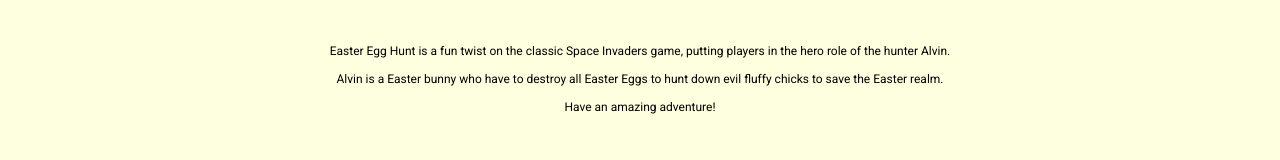
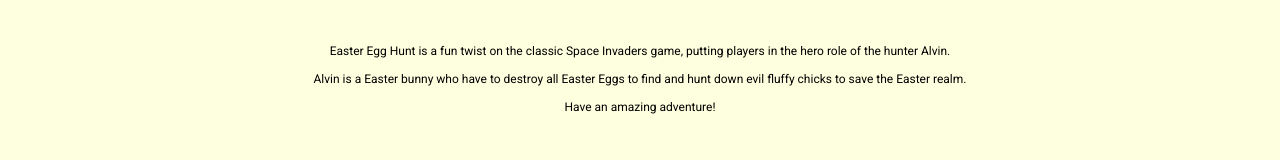
Before and after one commit to Lu-Smith/easter-mobile-game-vue, a Vue app: page / in a window 1280 px wide. Shown: the part 205-365 px from the top of the page. Built offline with nearby package versions, Linux system fonts and the light colour scheme.

Commit message:
Updated styles in DescriptionComponent.vue

```diff
--- a/src/components/DescriptionComponent.vue
+++ b/src/components/DescriptionComponent.vue
@@ -1,7 +1,7 @@
 <template>
     <div class="gameDescription">
         <p>Easter Egg Hunt is a fun twist on the classic Space Invaders game, putting players in the hero role of the hunter Alvin.</p>
-        <p>Alvin is a Easter bunny who have to destroy all Easter Eggs to hunt down evil fluffy chicks to save the Easter realm.</p>
+        <p>Alvin is a Easter bunny who have to destroy all Easter Eggs to find and hunt down evil fluffy chicks to save the Easter realm.</p>
         <p>Have an amazing adventure!</p>
     </div>
 </template>
```
